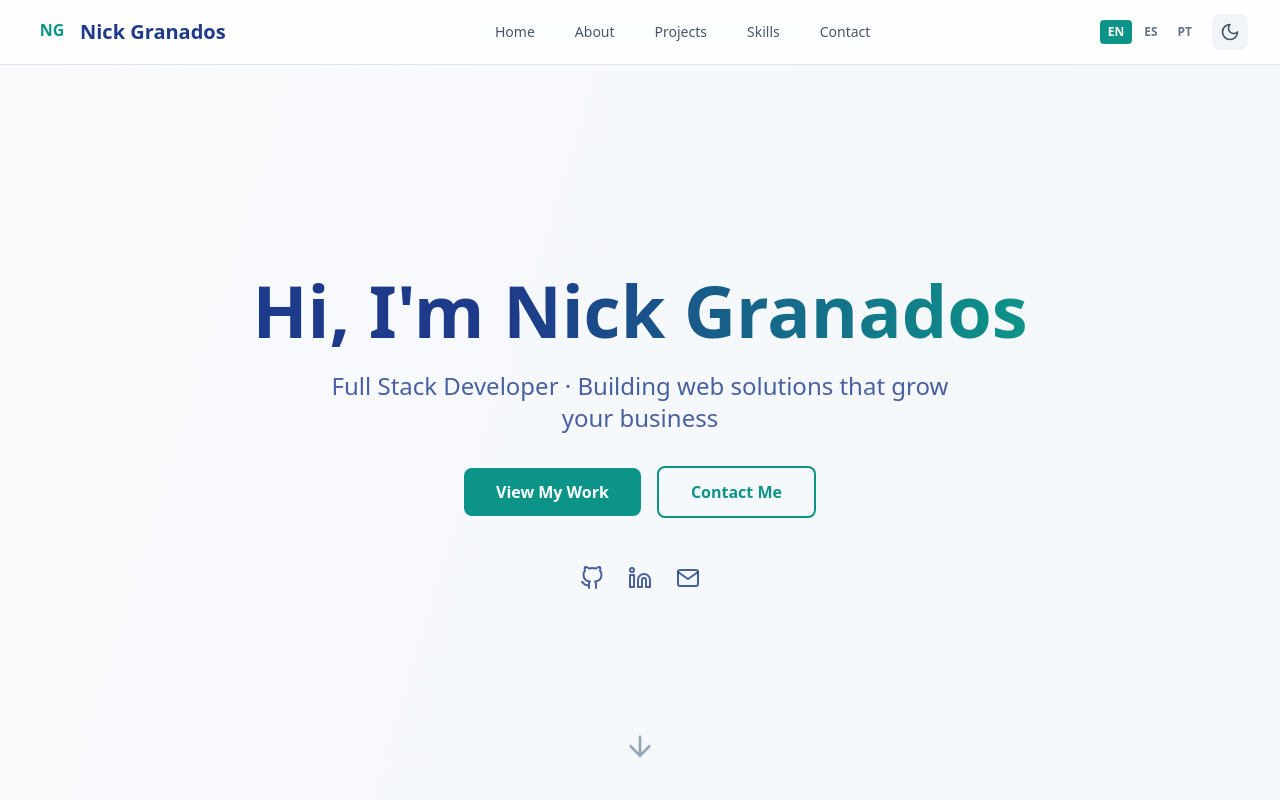
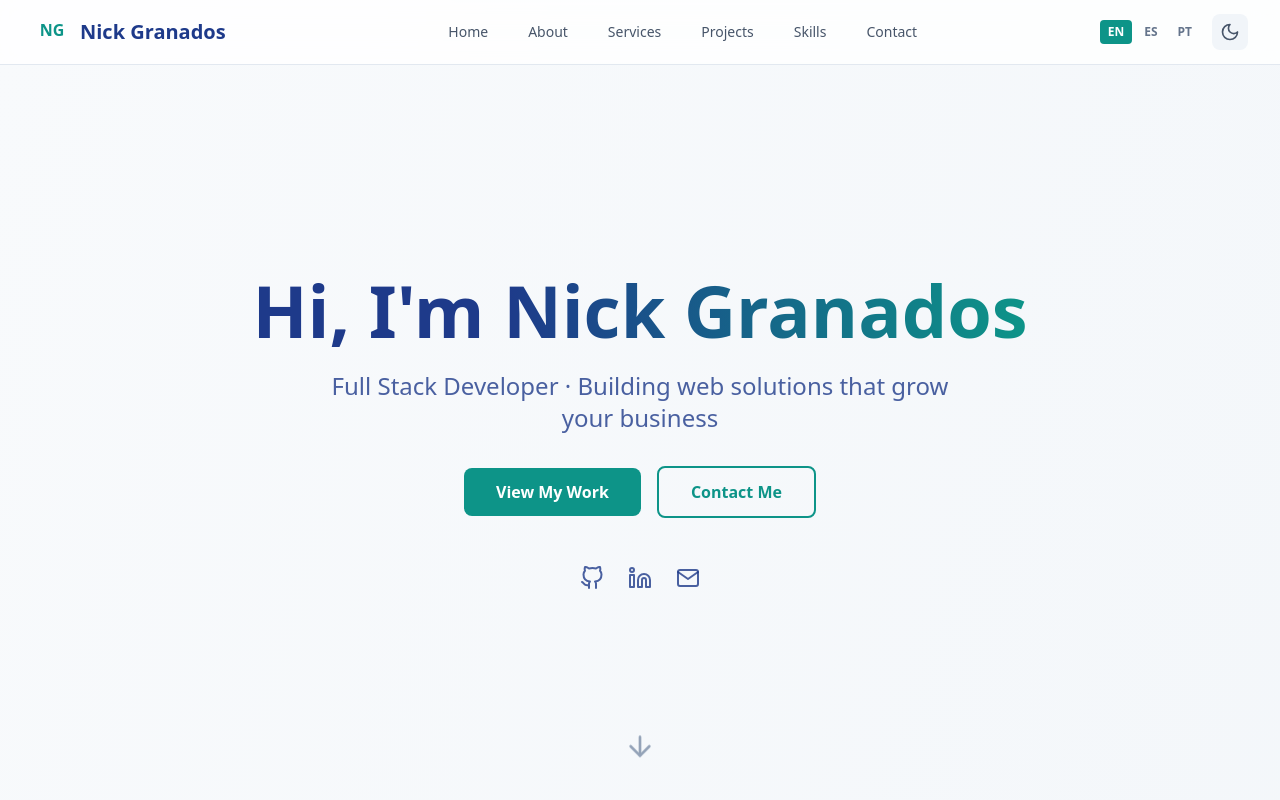
Before and after one commit to internick2017/nick-granados-website, a Next.js app: page / in a window 1280 px wide. Shown: the top 800 px of the page. Built offline with nearby package versions, Linux system fonts and the light colour scheme.

Commit message:
feat: add services link to navigation

```diff
--- a/src/components/navigation.tsx
+++ b/src/components/navigation.tsx
@@ -17,6 +17,7 @@ export default function Navigation() {
   const navItems = [
     { name: t.nav.home, href: '#hero' },
     { name: t.nav.about, href: '#about' },
+    { name: t.nav.services, href: '#services' },
     { name: t.nav.projects, href: '#projects' },
     { name: t.nav.skills, href: '#skills' },
     { name: t.nav.contact, href: '#contact' },
```
